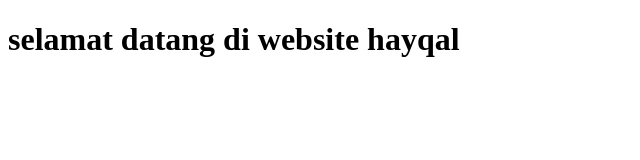
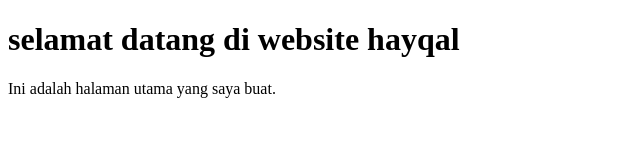
Before and after one commit to Zxyuu-art/vercel-app, a plain HTML site: page Vercell-app.html in a window 1280 px wide. Shown: the whole page, without its empty margins (0-640 px from the left). Drawn offline with Linux system fonts and the light colour scheme.

Commit message:
Update Vercell-app.html

```diff
--- a/Vercell-app.html
+++ b/Vercell-app.html
@@ -5,5 +5,6 @@
 </head>
 <body>
     <h1>selamat datang di website hayqal</h1>
+    <p>Ini adalah halaman utama yang saya buat.</p>
 </body>
 </html>
```
